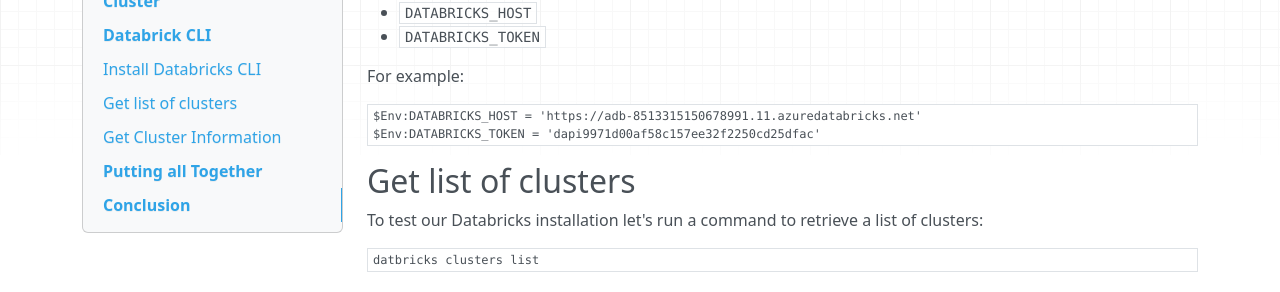
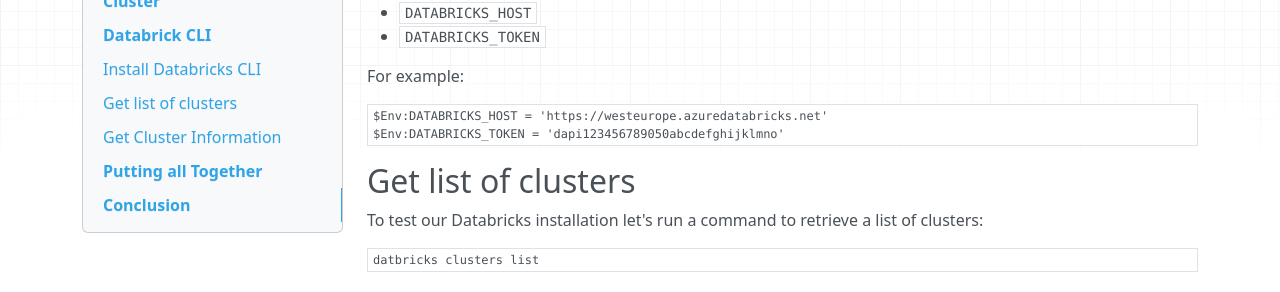
Before and after one commit to ivangeorgiev/gems, an MkDocs documentation site: the page built from docs/databricks/databricks-configure-environment-variables.md, in a window 1280 px wide and 900 px high, scrolled down 535 px. Shown: the part 151-443 px from the top of the window. Built offline with MkDocs 1.6.1, drawn with Linux system fonts in a browser that asks for light colours; nearby versions of some CDN libraries.

Commit message:
Update databricks-configure-environment-variables.md

````diff
--- a/docs/databricks/databricks-configure-environment-variables.md
+++ b/docs/databricks/databricks-configure-environment-variables.md
@@ -26,8 +26,8 @@
 For example:
 
 ```powershell
-$Env:DATABRICKS_HOST = 'https://adb-8513315150678991.11.azuredatabricks.net'
-$Env:DATABRICKS_TOKEN = 'dapi9971d00af58c157ee32f2250cd25dfac'
+$Env:DATABRICKS_HOST = 'https://westeurope.azuredatabricks.net'
+$Env:DATABRICKS_TOKEN = 'dapi123456789050abcdefghijklmno'
 ```
 
 ## Get list of clusters
````
